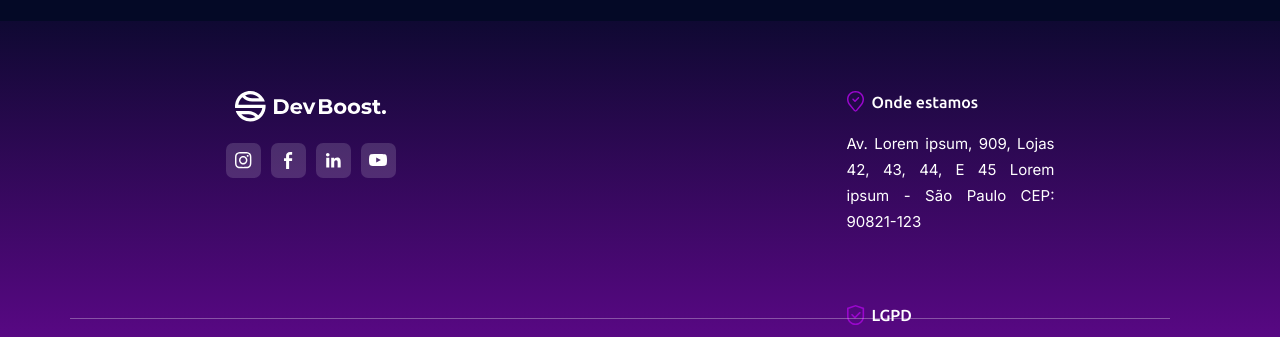
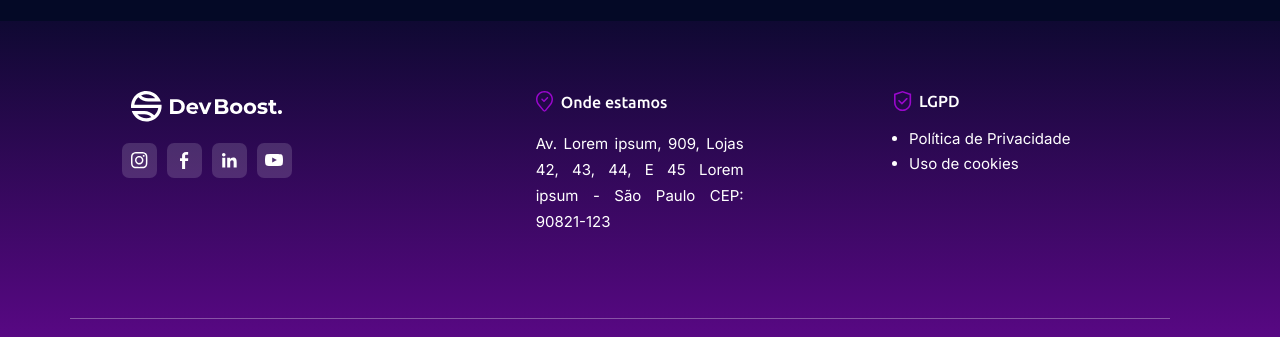
Before and after one commit to WellingtonNadson1/LandingPage, a website built with Vite: page index.html in a window 1280 px wide. Shown: the part 2594-2931 px from the top of the page. Built offline with nearby package versions, Linux system fonts and the light colour scheme.

Commit message:
:construction: Add custom footer Css
#

```diff
--- a/assets/css/elements/base.css
+++ b/assets/css/elements/base.css
@@ -461,6 +461,18 @@ footer{
     text-align: center;
 }
 
+.version-mobile{
+    display: flex;
+    justify-content: space-around;
+    align-items: flex-start;
+    gap: 5rem;
+    margin-right: 5rem;
+}
+
+.foot-localization{
+    margin-right: 4.4rem;
+}
+
 .where{
     display: flex;
     justify-content: center;
```
